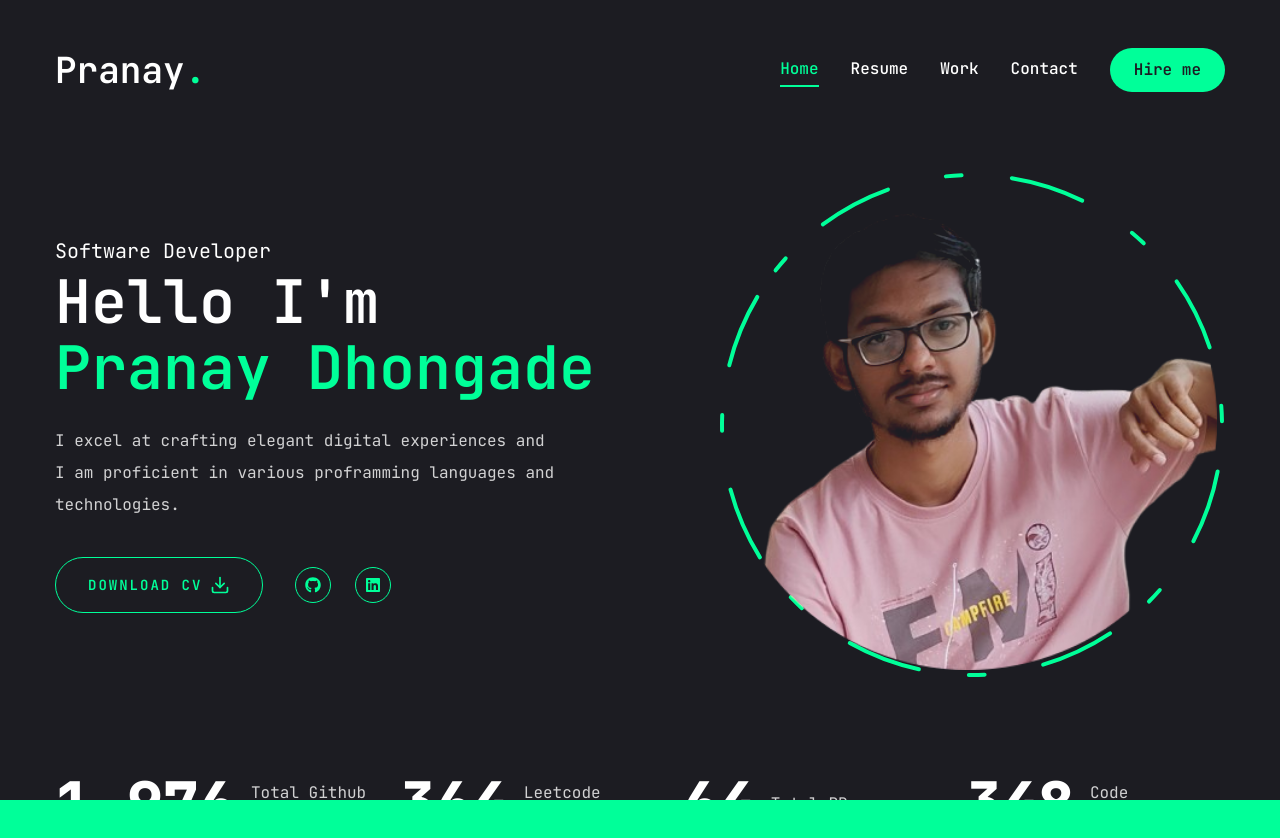
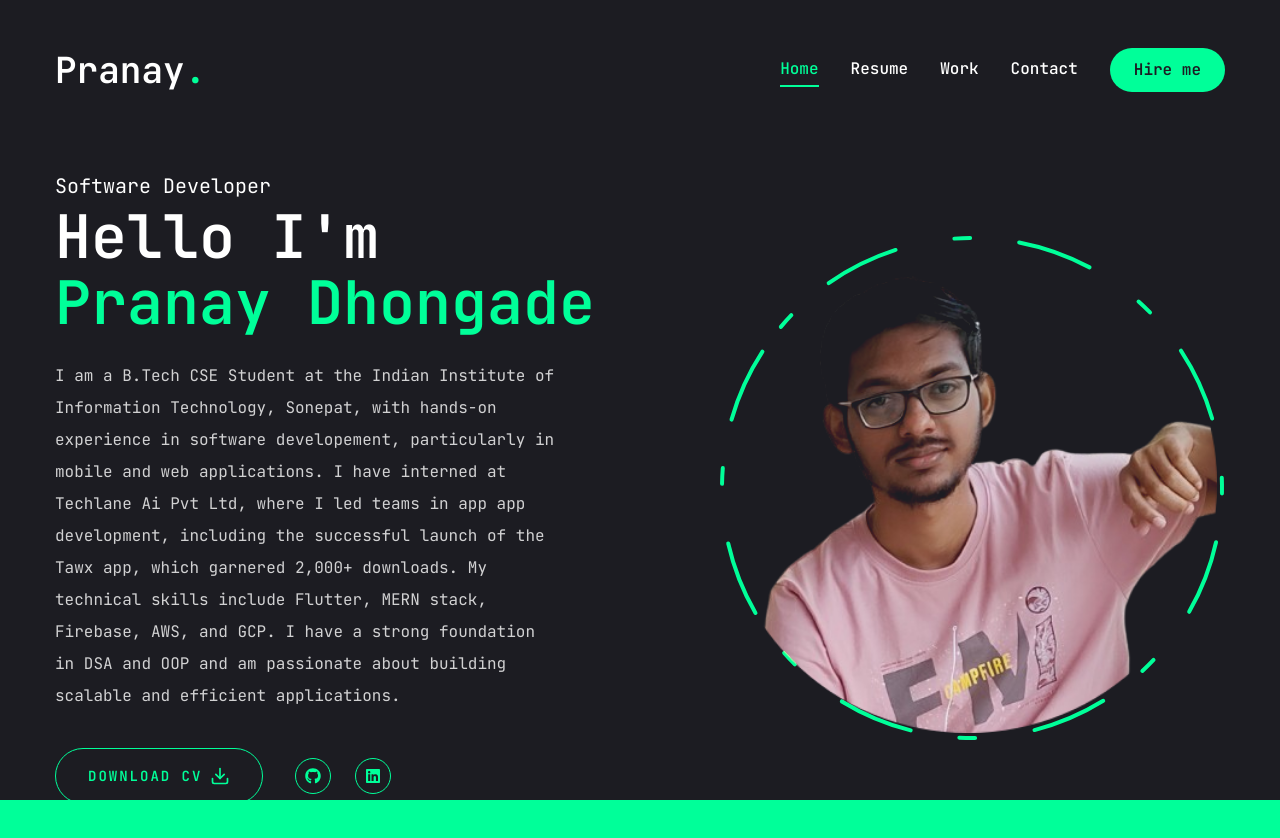
Before and after one commit to PranayD1807/Portfolio-2.0, a Next.js app in the folder client/: page / in a window 1280 px wide. Shown: the top 838 px of the page. Built offline with nearby package versions, Linux system fonts and the light colour scheme.

Commit message:
Updated Home page info

```diff
--- a/client/app/page.jsx
+++ b/client/app/page.jsx
@@ -7,6 +7,12 @@ import Photo from "@/components/Photo";
 import Stats from "@/components/Stats";
 
 const Home = () => {
+  const aboutme = "I am a B.Tech CSE Student at the Indian Institute of Information Technology, Sonepat, " +
+    " with hands-on experience in software developement, particularly in mobile and web applications." +
+    " I have interned at Techlane Ai Pvt Ltd, where I led teams in app app development," +
+    " including the successful launch of the Tawx app, which garnered 2,000+ downloads." +
+    " My technical skills include Flutter, MERN stack, Firebase, AWS, and GCP. " +
+    "I have a strong foundation in DSA and OOP and am passionate about building scalable and efficient applications.";
   return (
     <section className="h-full">
       <div className="container mx-auto h-full">
@@ -18,10 +24,7 @@ const Home = () => {
               Hello I'm <br />{" "}
               <span className="text-accent">Pranay Dhongade</span>
             </h1>
-            <p className="max-w-[500px] mb-9 text-white/80">
-              I excel at crafting elegant digital experiences and I am
-              proficient in various proframming languages and technologies.{" "}
-            </p>
+            <p className="max-w-[500px] mb-9 text-white/80">{aboutme}</p>
             {/* btn and socials */}
             <div className="flex flex-col xl:flex-row items-center gap-8">
               <Button
--- a/client/components/Stats.jsx
+++ b/client/components/Stats.jsx
@@ -5,7 +5,7 @@ import CountUp from "react-countup";
 const stats = [
   {
     num: 2000,
-    text: "Total Github Contributions",
+    text: "Github Contributions",
   },
   {
     num: 367,
```
